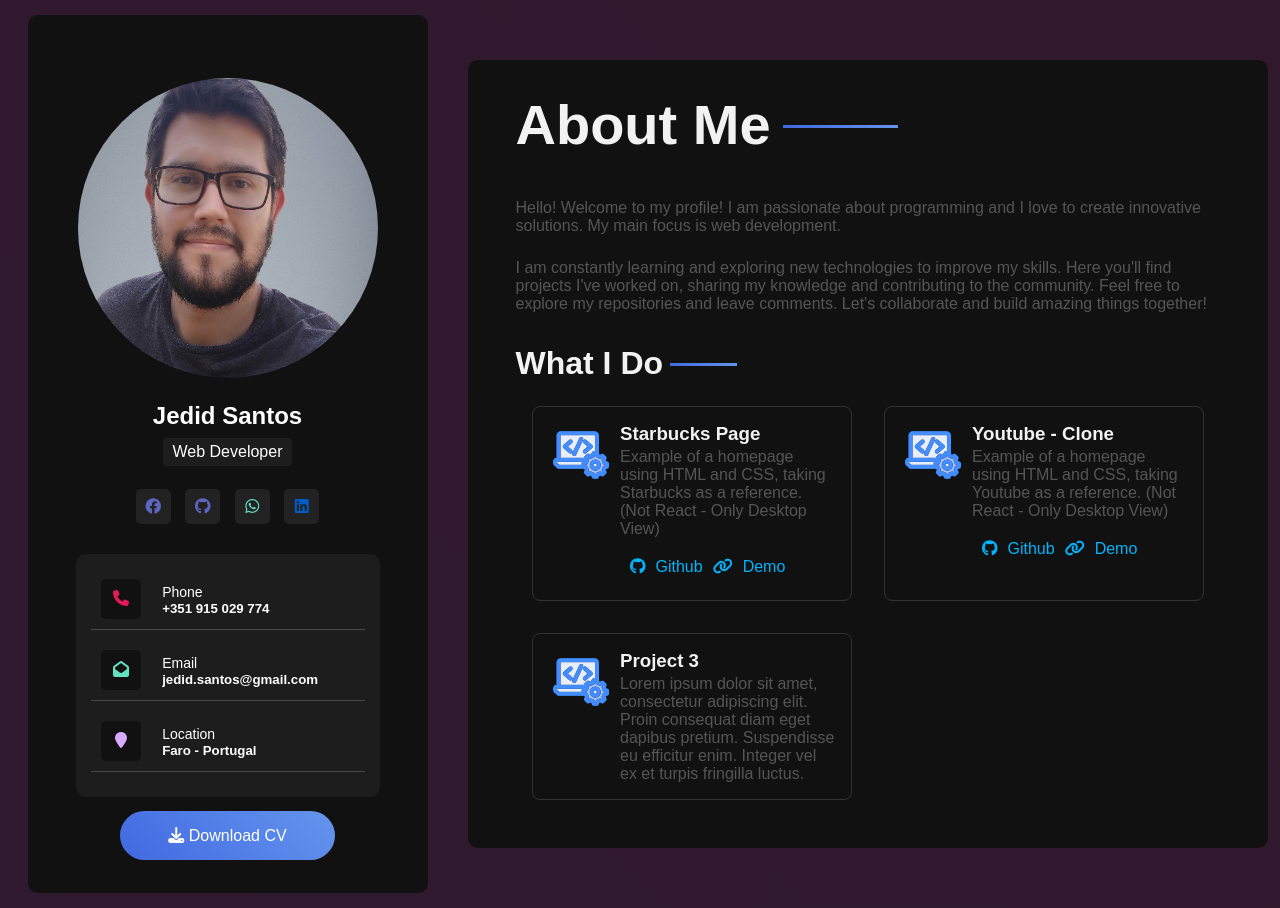
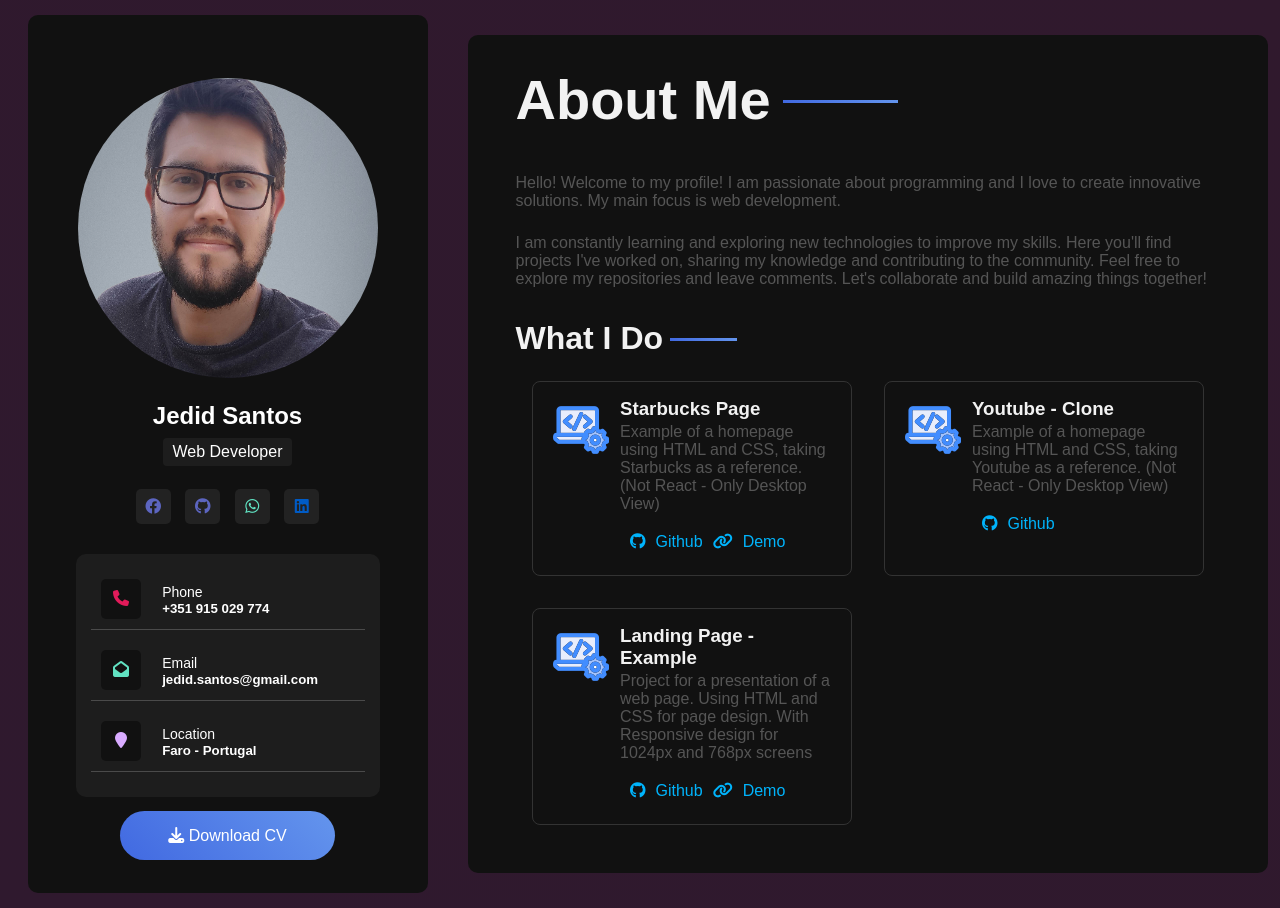
Before and after one commit to Jedid95/Projects, a plain HTML site: page Portfolio-perfil/index.html in a window 1280 px wide. Drawn offline with Linux system fonts and the light colour scheme.

Commit message:
changed portfolio. added one more project

```diff
--- a/Portfolio-perfil/index.html
+++ b/Portfolio-perfil/index.html
@@ -106,7 +106,6 @@
                         <p>Example of a homepage using HTML and CSS, taking Youtube as a reference. (Not React - Only Desktop View)</p>
                         <div class="links">
                             <a href="https://github.com/Jedid95/Projects/tree/main/Youtube%20Clone%20(HTML-CSS)" target="_blank"><i class="fa-brands fa-github"></i>Github</a>
-                            <a href="https://youtube-clone-peach-seven.vercel.app/" target="_blank"><i class="fa fa-link"></i>Demo</a>
                         </div> <!--Links End-->
                     </div><!--Desc end-->
                 </div><!--Workbox end-->
@@ -116,8 +115,12 @@
                         <img src="images/icon-web.png" alt="">
                     </div><!--icon end-->
                     <div class="desc">
-                        <h3>Project 3</h3>
-                        <p>Lorem ipsum dolor sit amet, consectetur adipiscing elit. Proin consequat diam eget dapibus pretium. Suspendisse eu efficitur enim. Integer vel ex et turpis fringilla luctus.</p>
+                        <h3>Landing Page - Example</h3>
+                        <p>Project for a presentation of a web page. Using HTML and CSS for page design. With Responsive design for 1024px and 768px screens</p>
+                        <div class="links">
+                            <a href="https://github.com/Jedid95/Projects/tree/main/Landing%20Page%20(HTML-CSS)%20-%20Responsivo" target="_blank"><i class="fa-brands fa-github"></i>Github</a>
+                            <a href="https://landingpage-psi-black.vercel.app/" target="_blank"><i class="fa fa-link"></i>Demo</a>
+                        </div> <!--Links End-->
                     </div><!--Desc end-->
                 </div><!--Workbox end-->
 
```
